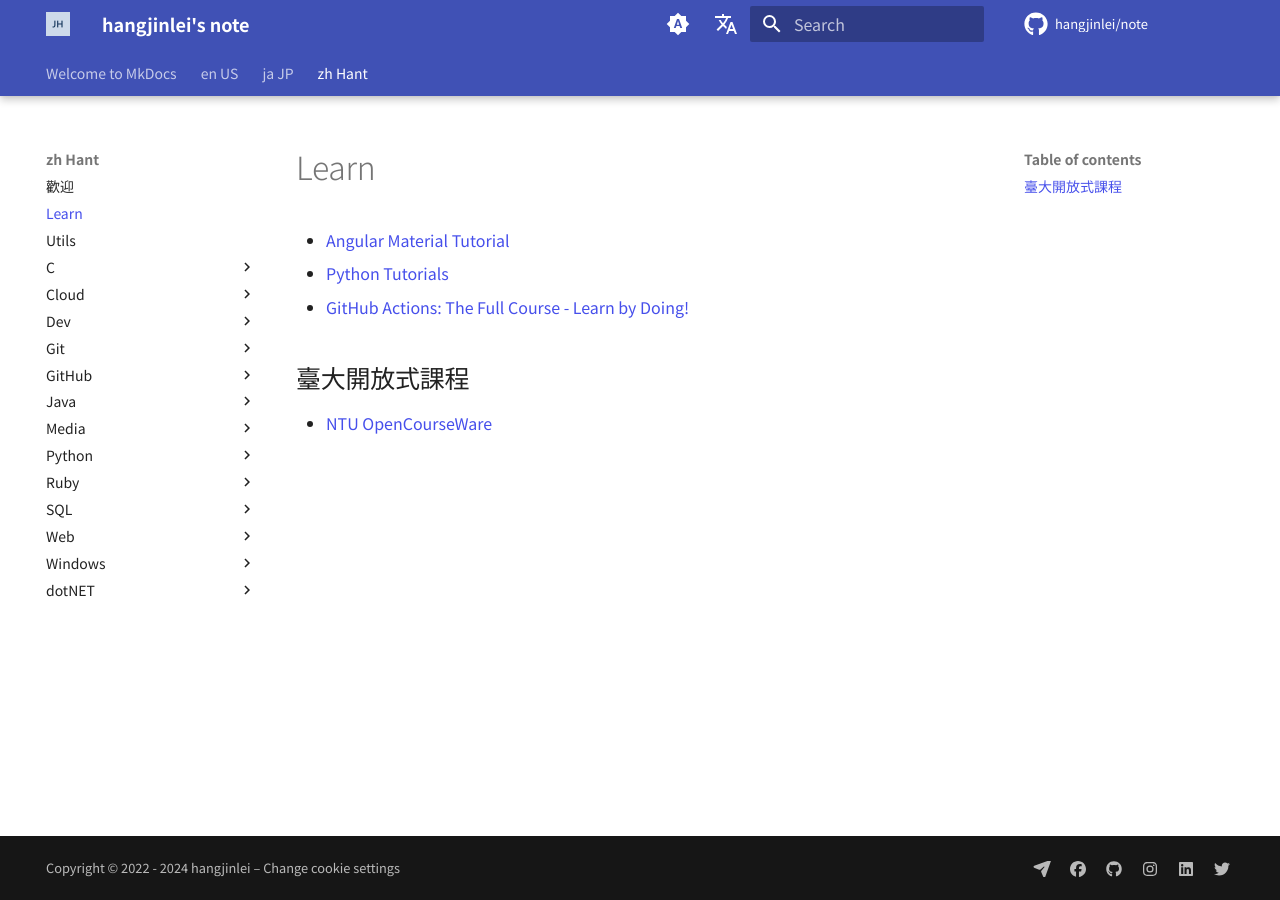
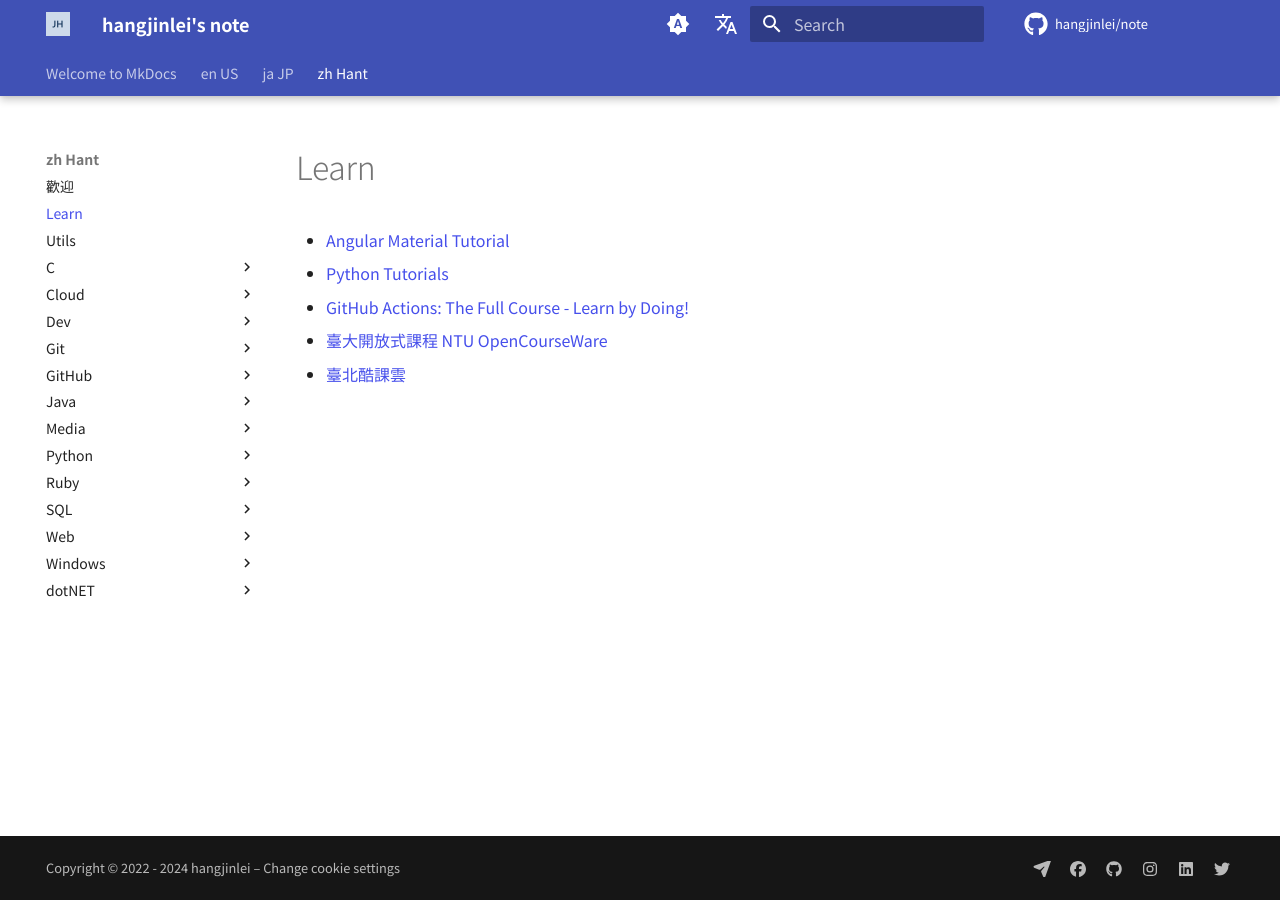
Before and after one commit to hangjinlei/note, an MkDocs documentation site: the page built from docs/zh-Hant/Learn.md, in a window 1280 px wide. Built offline with MkDocs 1.6.1 and Material for MkDocs 9.7.7, drawn with Linux system fonts in a browser that asks for light colours; comment, search, counter and statistics services are not loaded.

Commit message:
Update Learn.md to enhance course links in Chinese

```diff
--- a/docs/zh-Hant/Learn.md
+++ b/docs/zh-Hant/Learn.md
@@ -4,6 +4,5 @@
 -   [Python Tutorials](https://www.youtube.com/playlist?list=PL-osiE80TeTt2d9bfVyTiXJA-UTHn6WwU)
 -   [GitHub Actions: The Full Course - Learn by Doing!](https://www.youtube.com/playlist?list=PLArH6NjfKsUhvGHrpag7SuPumMzQRhUKY)
 
-## 臺大開放式課程
-
--   [NTU OpenCourseWare](https://www.youtube.com/@NTUOCW)
+-   [臺大開放式課程 NTU OpenCourseWare](https://www.youtube.com/@NTUOCW)
+-   [臺北酷課雲](https://www.youtube.com/@CooC-Cloud)
```
